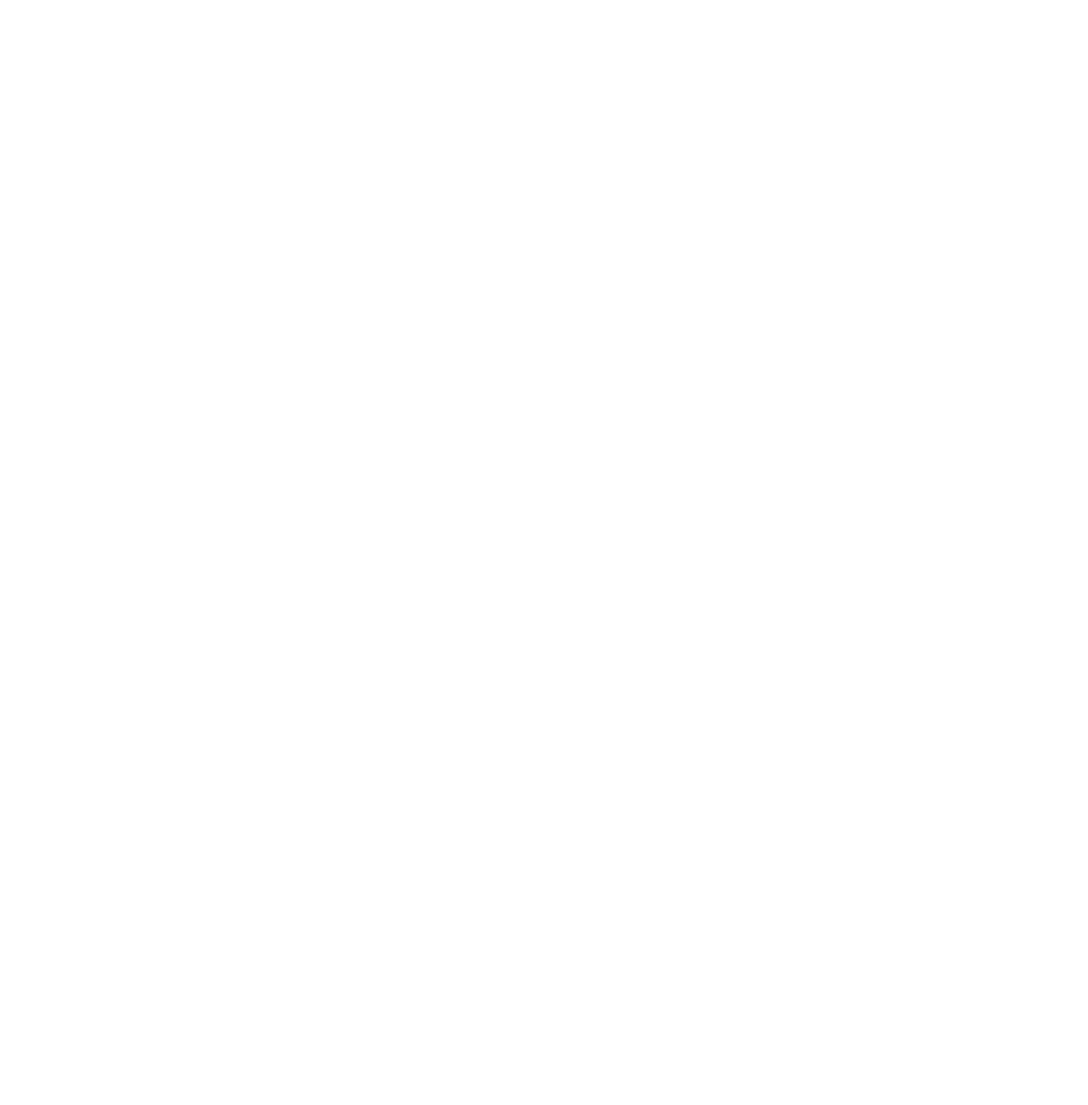
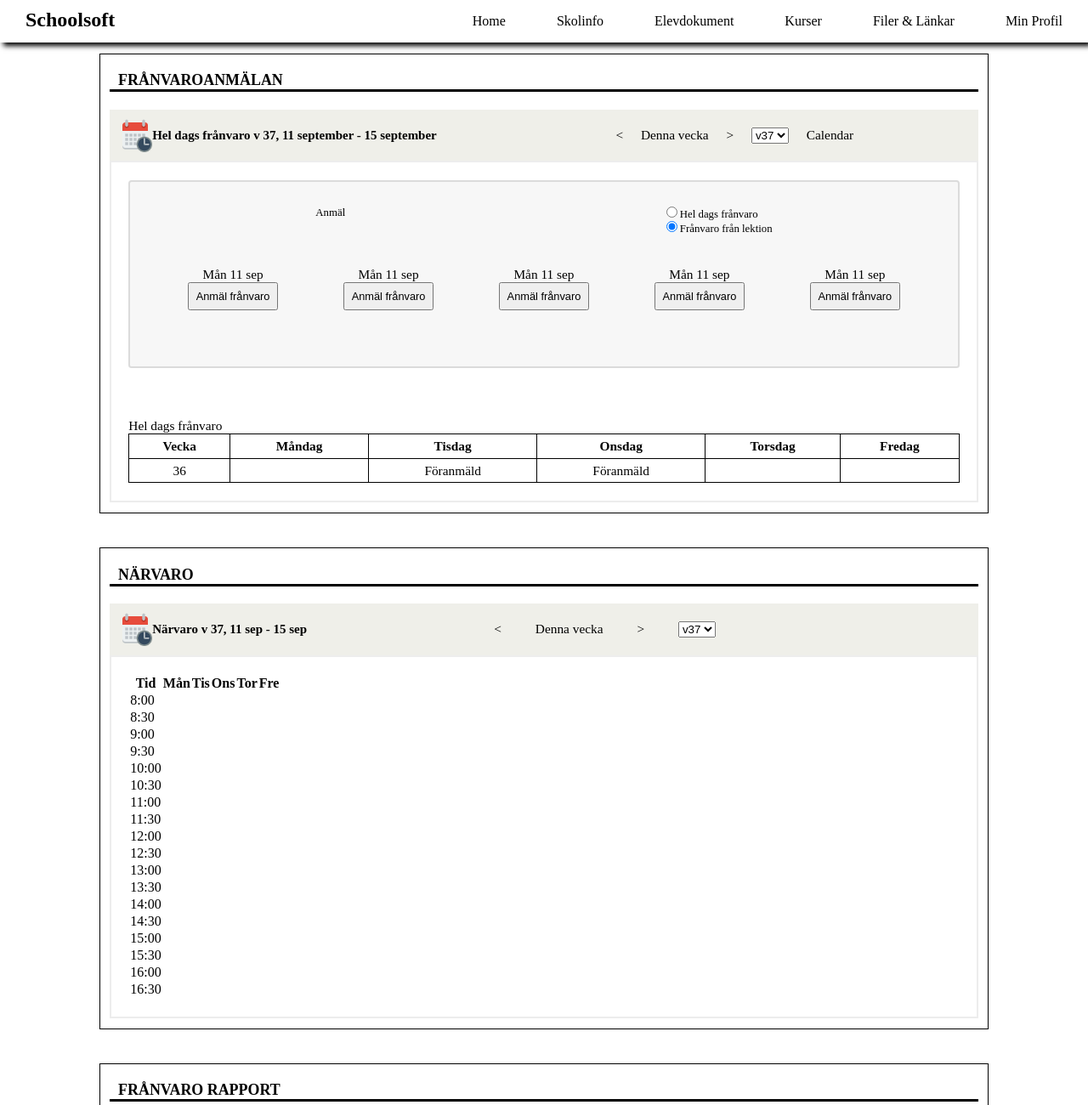
Before and after one commit to MyNameJaeff/Schoolsoft-redesign, a plain HTML site: page html/närvaro.html in a window 1280 px wide. Shown: the top 1300 px of the page at 85% size. Before the commit the page ends 800 px from the top, so only its background shows below. Drawn offline with Linux system fonts and the light colour scheme.

Commit message:
A commit
Närvaro sidan + annat

```diff
--- a/css/style.css
+++ b/css/style.css
@@ -0,0 +1,249 @@
+*{
+    margin:0;
+    padding: 0;
+}
+
+.body1 {
+    min-height: 100vh;
+    /* background-image: url(../img/gor-davtyan-a0nX79KYqNo-unsplash.jpg);
+    background-repeat:no-repeat;
+    background-position: center;
+    background-size: cover; */
+    font-family: 'Segoe UI', Tahoma, Geneva, Verdana, sans-serif;
+}
+
+nav{
+    background-color: white;
+    box-shadow: 4px 4px 6px black;
+}
+
+nav ul{
+    width: 100%;
+    list-style: none;
+    display: flex;
+    justify-content: flex-end;
+    align-items: center;
+}
+
+nav li{
+    height: 50px;
+}
+
+nav h1{
+    height: 50px;
+    padding: 10px 30px;
+}
+
+nav a{
+    height: 100%;
+    padding:0 30px;
+    text-decoration: none;
+    display:flex;
+    align-items: center;
+    color: black;
+
+}
+
+nav a:hover{
+    background-color: rgb(252, 249, 249);
+}
+
+nav li:first-child{
+    margin-right: auto;
+}
+
+.sidebar{
+    position: fixed;
+    top: 0;
+    right: 0;
+    height: 100vh;
+    width:250px;
+    z-index:999;
+    background-color: white;
+    /* filter: blur(10px); */
+    box-shadow: -10px 0 10px black;
+    display: none;
+    flex-direction: column;
+    align-items: flex-start;
+    justify-content: flex-start;
+}
+
+.sidebar li{
+    width: 100%;
+}
+.sidebar a{
+    width: 100%;
+}
+
+.menu-button{
+    display: none;
+}
+
+
+@media(max-width: 800px){
+    .hideOnMobile{
+        display: none;
+    }
+    .menu-button{
+        display: block;
+    }
+}
+
+@media(max-width: 400px){
+    .sidebar{
+        width:100%
+    }
+}
+
+/* Fredrik Kod */
+body, html{
+    width: 100%;
+    height: 100%;
+}
+.närvaro{
+    display: flex;
+    flex-direction: column;
+}
+.närvaro>main{
+    align-self: center;
+    display: flex;
+    flex-direction: column;
+    margin-top: 1%;
+}
+.närvaro>main>div:not(:first-child){
+    margin-top: 5%;
+}
+.närvaro>main>div:last-child{
+    padding-bottom: 5%;
+}
+.närvaroMain{
+    width: fit-content;
+    height: fit-content;
+    display: flex;
+    justify-content: center;
+}
+.närvaroMain > div{
+    width: 100%;
+    height: 100%;
+}
+.närvaroMain>div:nth-child(3){
+    height: 44vh;
+}
+.närvaroMain>div:nth-child(3)>.frånvaroMain{
+    padding-bottom: 1%;
+}
+.frånvaroMain{
+    height: 100%;
+    border: 1px solid black;
+    padding: 1%;
+    padding-bottom: 0%;
+}
+.frånvaroBox{
+    margin-top: 2%;
+    height: 75%;
+}
+.frånvaroMain>h2{
+    border-bottom: 0.2em solid black;
+    padding: 0% 1%;
+    padding-top: 1%;
+    font-size: 1.4vw;
+}
+.calendarClock{
+    width: 4%;
+}
+.frånvaroBox>div:nth-child(1){
+    display: flex;
+    align-items: center;
+    background-color: #efefe9;
+    font-size: 1vw;
+    padding: 1%;
+}
+.frånvaroBox>div:nth-child(1)>div{
+    margin-left: 20%;
+    display: flex;
+    align-items: center;
+    justify-content: space-around;
+    width: 30%;
+}
+.frånvaroBox>div:nth-child(1)>div>a{
+    color: black;
+    text-decoration: none;
+    font-size: 1.2vw;
+}
+.frånvaroBox>div:nth-child(2){
+    padding: 2%;
+    border: 2px solid #ededed;
+}
+.närvaroTable2{
+    border-collapse: collapse;
+    width: 100%;
+}
+.närvaroTable2>tbody>tr{
+    border-top: 1px solid black;
+}
+.närvaroTable2>tbody>tr:not(:first-child):hover{
+    background-color: rgba(0, 0, 0, 0.101);
+}
+.närvaroTable2>tbody>tr:last-child{
+    border-bottom: 1px solid black;
+}
+.närvaroTable2>tbody>tr>td, .närvaroTable2>tbody>tr>th{
+    padding: 1%;
+}
+.närvaroTable2>tbody>:nth-child(odd){
+    background-color: #fbfbf7;
+}
+
+.frånvaroBox>div>div:nth-child(1){
+    background-color: #f7f7f7;
+    border: #dbdbdb 2px solid;
+    border-radius: 0.3vw;
+    padding: 3%;
+    height: 45%;
+    display: flex;
+    flex-direction: column;
+    justify-content: space-around;
+}
+.frånvaroBox>div>div:nth-child(1)>form{
+    display: flex;
+    justify-content: space-around;
+}
+.frånvaroBox>div>div:nth-child(1)>form>div{
+    font-size: 1vw;
+}
+.frånvaroKnappar{
+    display: flex;
+    width: 100%;
+    justify-content: space-around;
+    font-size: 1.2vw;
+    padding: 4% 0%;
+}
+.frånvaroKnappar > div{
+    width: 100%;
+    display: flex;
+    flex-direction: column;
+    align-items: center;
+}
+.frånvaroKnappar > div > button{
+    font-size: 1vw;
+    padding: 4%;
+}
+.frånvaroTabell{
+    width: 100%;
+    display: flex;
+    flex-direction: column;
+    font-size: 1.2vw;
+    margin-top: 6%;
+}
+.frånvaroTabell>table{
+    border-collapse: collapse;
+    border-spacing: 0;
+}
+.frånvaroTabell>table>tbody>tr>th, .frånvaroTabell>table>tbody>tr>td{
+    border: 1px solid black;
+    padding: 0.5%;
+    text-align: center;
+    font-size: 1.2vw;
+}
+
+/* Slut av fredrik kod*/
--- a/html/närvaro.html
+++ b/html/närvaro.html
@@ -0,0 +1,423 @@
+<!DOCTYPE html>
+<html lang="en">
+  <head>
+    <meta charset="UTF-8" />
+    <meta name="viewport" content="width=device-width, initial-scale=1.0" />
+    <link rel="stylesheet" href="../css/style.css" />
+    <title>Närvaro</title>
+  </head>
+  <body class="närvaro">
+    <nav>
+        <ul class ="sidebar">
+            <li onclick = hideSidebar()><a href = "#"><svg xmlns="http://www.w3.org/2000/svg" height="26" viewBox="0 -960 960 960" width="26"><path d="m256-200-56-56 224-224-224-224 56-56 224 224 224-224 56 56-224 224 224 224-56 56-224-224-224 224Z"/></svg>
+            </a></li>
+            <li><a href = "index.html">Home</a></li>
+            <li><a href = "./html/närvaro.html">Skolinfo</a></li>
+            <li><a href = "./html/historia.html">Elevdokument</a></li>
+            <li><a href = "./html/resa_bokning.html">Kurser</a></li>
+            <li><a href = "./html/kontakt.html">Filer & Länkar</a></li>
+            <li><a href = "./html/kontakt.html">Min Profil</a></li>
+
+
+        </ul>
+        <ul>
+            <li><h1>Schoolsoft</h1></li>
+            <li class ="hideOnMobile"><a href = "index.html">Home</a></li>
+            <li class ="hideOnMobile"><a href = "./html/närvaro.html">Skolinfo</a></li>
+            <li class ="hideOnMobile"><a href = "./html/historia.html">Elevdokument</a></li>
+            <li class ="hideOnMobile"><a href = "./html/resa_bokning.html">Kurser</a></li>
+            <li class ="hideOnMobile"><a href = "./html/kontakt.html">Filer & Länkar</a></li>
+            <li class ="hideOnMobile"><a href = "./html/kontakt.html">Min Profil</a></li>
+            <li class = "menu-button" onclick = showSidebar()><a href = "#"><svg xmlns="http://www.w3.org/2000/svg" height="26" viewBox="0 -960 960 960" width="26"><path d="M120-240v-80h720v80H120Zm0-200v-80h720v80H120Zm0-200v-80h720v80H120Z"/></svg></a></li>
+
+
+        </ul>
+
+    </nav>
+    <main class="närvaroMain">
+      <div>
+        <div class="frånvaroMain">
+          <h2>FRÅNVAROANMÄLAN</h2>
+          <div class="frånvaroBox">
+            <div>
+              <img src="../img/calendar-clock.webp" class="calendarClock" />
+              <h3>Hel dags frånvaro v 37, 11 september - 15 september</h3>
+              <div>
+                <a href="#"><div title="Föregående vecka">&lt;</div></a>
+                <a href="#">Denna vecka</a>
+                <a href="#"><div title="Nästa vecka">&gt;</div></a>
+                <div id="weeksel-week" class="btn" href="">
+                  <form action="right_student_absence.jsp?type=day" method="post">
+                    <select name="termweek" onchange="this.form.submit();">
+                      <option value="27">v27</option>
+                      <option value="28">v28</option>
+                      <option value="29">v29</option>
+                      <option value="30">v30</option>
+                      <option value="31">v31</option>
+                      <option value="32">v32</option>
+                      <option value="33">v33</option>
+                      <option value="34">v34</option>
+                      <option value="35">v35</option>
+                      <option value="36">v36</option>
+                      <option value="37" selected="selected">v37</option>
+                      <option value="38">v38</option>
+                      <option value="39">v39</option>
+                      <option value="40">v40</option>
+                      <option value="41">v41</option>
+                      <option value="42">v42</option>
+                      <option value="43">v43</option>
+                      <option value="44">v44</option>
+                      <option value="45">v45</option>
+                      <option value="46">v46</option>
+                      <option value="47">v47</option>
+                      <option value="48">v48</option>
+                      <option value="49">v49</option>
+                      <option value="50">v50</option>
+                      <option value="51">v51</option>
+                      <option value="52">v52</option>
+                    </select>
+                  </form>
+                </div>
+                <a href="#">Calendar</a>
+              </div>
+            </div>
+            <div>
+              <div>
+                <form>
+                  <div>
+                    <label for="">Anmäl</label>
+                  </div>
+                  <div>
+                    <div>
+                      <input
+                        type="radio"
+                        id="irday"
+                        name="type"
+                        value="day"
+                        checked="checked"
+                      />
+                      <label for="irday">Hel dags frånvaro</label>
+                    </div>
+                    <div>
+                      <input
+                        type="radio"
+                        id="irlesson"
+                        name="type"
+                        value="day"
+                        checked="none"
+                      />
+                      <label for="irlesson">Frånvaro från lektion</label>
+                    </div>
+                  </div>
+                </form>
+                <div class="frånvaroKnappar">
+                  <div>
+                    <p>Mån 11 sep</p>
+                    <button>Anmäl frånvaro</button>
+                  </div>
+                  <div>
+                    <p>Mån 11 sep</p>
+                    <button>Anmäl frånvaro</button>
+                  </div>
+                  <div>
+                    <p>Mån 11 sep</p>
+                    <button>Anmäl frånvaro</button>
+                  </div>
+                  <div>
+                    <p>Mån 11 sep</p>
+                    <button>Anmäl frånvaro</button>
+                  </div>
+                  <div>
+                    <p>Mån 11 sep</p>
+                    <button>Anmäl frånvaro</button>
+                  </div>
+                </div>
+              </div>
+              <div class="frånvaroTabell">
+                <p>Hel dags frånvaro</p>
+                <table>
+                  <tr>
+                    <th>Vecka</th>
+                    <th>Måndag</th>
+                    <th>Tisdag</th>
+                    <th>Onsdag</th>
+                    <th>Torsdag</th>
+                    <th>Fredag</th>
+                  </tr>
+                  <tr>
+                    <td>36</td>
+                    <td></td>
+                    <td>Föranmäld</td>
+                    <td>Föranmäld</td>
+                    <td></td>
+                    <td></td>
+                  </tr>
+                </table>
+              </div>
+            </div>
+          </div>
+        </div>
+      </div>
+
+      <div>
+        <div class="frånvaroMain">
+          <h2>NÄRVARO</h2>
+          <div class="frånvaroBox">
+            <div>
+              <img src="../img/calendar-clock.webp" class="calendarClock" />
+              <h3>Närvaro v 37, 11 sep - 15 sep</h3>
+              <div>
+                <a href="#"><div title="Föregående vecka">&lt;</div></a>
+                <a href="#">Denna vecka</a>
+                <a href="#"><div title="Nästa vecka">&gt;</div></a>
+                <div id="weeksel-week" class="btn" href="">
+                  <form action="right_student_absence.jsp?type=day" method="post">
+                    <select name="termweek" onchange="this.form.submit();">
+                      <option value="27">v27</option>
+                      <option value="28">v28</option>
+                      <option value="29">v29</option>
+                      <option value="30">v30</option>
+                      <option value="31">v31</option>
+                      <option value="32">v32</option>
+                      <option value="33">v33</option>
+                      <option value="34">v34</option>
+                      <option value="35">v35</option>
+                      <option value="36">v36</option>
+                      <option value="37" selected="selected">v37</option>
+                      <option value="38">v38</option>
+                      <option value="39">v39</option>
+                      <option value="40">v40</option>
+                      <option value="41">v41</option>
+                      <option value="42">v42</option>
+                      <option value="43">v43</option>
+                      <option value="44">v44</option>
+                      <option value="45">v45</option>
+                      <option value="46">v46</option>
+                      <option value="47">v47</option>
+                      <option value="48">v48</option>
+                      <option value="49">v49</option>
+                      <option value="50">v50</option>
+                      <option value="51">v51</option>
+                      <option value="52">v52</option>
+                    </select>
+                  </form>
+                </div>
+              </div>
+            </div>
+            <div>
+              <table class="närvaroTable">
+                <tr>
+                    <th>Tid</th>
+                    <th>Mån</th>
+                    <th>Tis</th>
+                    <th>Ons</th>
+                    <th>Tor</th>
+                    <th>Fre</th>
+                </tr>
+                <tr>
+                    <td>8:00</td>
+                    <td></td>
+                    <td></td>
+                    <td></td>
+                    <td></td>
+                    <td></td>
+                </tr>
+                <tr>
+                    <td>8:30</td>
+                    <td></td>
+                    <td></td>
+                    <td></td>
+                    <td></td>
+                    <td></td>
+                </tr>
+                <tr>
+                    <td>9:00</td>
+                    <td></td>
+                    <td></td>
+                    <td></td>
+                    <td></td>
+                    <td></td>
+                </tr>
+                <tr>
+                    <td>9:30</td>
+                    <td></td>
+                    <td></td>
+                    <td></td>
+                    <td></td>
+                    <td></td>
+                </tr>
+                <tr>
+                    <td>10:00</td>
+                    <td></td>
+                    <td></td>
+                    <td></td>
+                    <td></td>
+                    <td></td>
+                </tr>
+                <tr>
+                    <td>10:30</td>
+                    <td></td>
+                    <td></td>
+                    <td></td>
+                    <td></td>
+                    <td></td>
+                </tr>
+                <tr>
+                    <td>11:00</td>
+                    <td></td>
+                    <td></td>
+                    <td></td>
+                    <td></td>
+                    <td></td>
+                </tr>
+                <tr>
+                    <td>11:30</td>
+                    <td></td>
+                    <td></td>
+                    <td></td>
+                    <td></td>
+                    <td></td>
+                </tr>
+                <tr>
+                    <td>12:00</td>
+                    <td></td>
+                    <td></td>
+                    <td></td>
+                    <td></td>
+                    <td></td>
+                </tr>
+                <tr>
+                    <td>12:30</td>
+                    <td></td>
+                    <td></td>
+                    <td></td>
+                    <td></td>
+                    <td></td>
+                </tr>
+                <tr>
+                    <td>13:00</td>
+                    <td></td>
+                    <td></td>
+                    <td></td>
+                    <td></td>
+                    <td></td>
+                </tr>
+                <tr>
+                    <td>13:30</td>
+                    <td></td>
+                    <td></td>
+                    <td></td>
+                    <td></td>
+                    <td></td>
+                </tr>
+                <tr>
+                    <td>14:00</td>
+                    <td></td>
+                    <td></td>
+                    <td></td>
+                    <td></td>
+                    <td></td>
+                </tr>
+                <tr>
+                    <td>14:30</td>
+                    <td></td>
+                    <td></td>
+                    <td></td>
+                    <td></td>
+                    <td></td>
+                </tr>
+                <tr>
+                    <td>15:00</td>
+                    <td></td>
+                    <td></td>
+                    <td></td>
+                    <td></td>
+                    <td></td>
+                </tr>
+                <tr>
+                    <td>15:30</td>
+                    <td></td>
+                    <td></td>
+                    <td></td>
+                    <td></td>
+                    <td></td>
+                </tr>
+                <tr>
+                    <td>16:00</td>
+                    <td></td>
+                    <td></td>
+                    <td></td>
+                    <td></td>
+                    <td></td>
+                </tr>
+                <tr>
+                    <td>16:30</td>
+                    <td></td>
+                    <td></td>
+                    <td></td>
+                    <td></td>
+                    <td></td>
+                </tr>
+              </table>
+              </div>
+              </div>
+        </div>
+      </div>
+
+      <div>
+        <div class="frånvaroMain">
+          <h2>FRÅNVARO RAPPORT</h2>
+          <div class="frånvaroBox">
+            <div>
+              <img src="../img/calendar-clock.webp" class="calendarClock" />
+              <h3>Närvarorapport, Vecka 27 till 52</h3>
+            </div>
+            <div>
+                <table class="närvaroTable2">
+                    <tr>
+                        <th>Vecka</th>
+                        <th>Total närvaro</th>
+                        <th>Oanmäld frånvaro</th>
+                        <th>Anmäld frånvaro</th>
+                        <th>Närvaro</th>
+                        <th>Föranmäld</th>
+                    </tr>
+                    <tr>
+                        <td>v35</td>
+                        <td>10 st (100.0%)</td>
+                        <td>0 st (0.0%)</td>
+                        <td>0 st (0.0%)</td>
+                        <td>10 st</td>
+                        <td>-</td>
+                    </tr>
+                    <tr>
+                        <td>v36</td>
+                        <td>6 st (60.0%)</td>
+                        <td>0 st (0.0%)</td>
+                        <td>4 st (40.0%)</td>
+                        <td>6 st</td>
+                        <td>4 st</td>
+                    </tr>
+                    <tr>
+                        <td>v37</td>
+                        <td>4 st (66.7%)</td>
+                        <td>0 st (0.0%)</td>
+                        <td>2 st (33.3%)</td>
+                        <td>4 st</td>
+                        <td>2 st</td>
+                    </tr>
+                    <tr>
+                        <td>v27-v52</td>
+                        <td>20 st (76.9%)</td>
+                        <td>0 st (0.0%)</td>
+                        <td>6 st (23.1%)</td>
+                        <td>20 st</td>
+                        <td>6 st</td>
+                    </tr>
+                </table>
+          </div>
+        </div>
+      </div>
+    </main>
+  </body>
+</html>
```
Also changed, not shown: html/schema.html (+1 -0 lines), index.html (+46 -3 lines), img/calendar-clock.webp (added), 1 other file.
